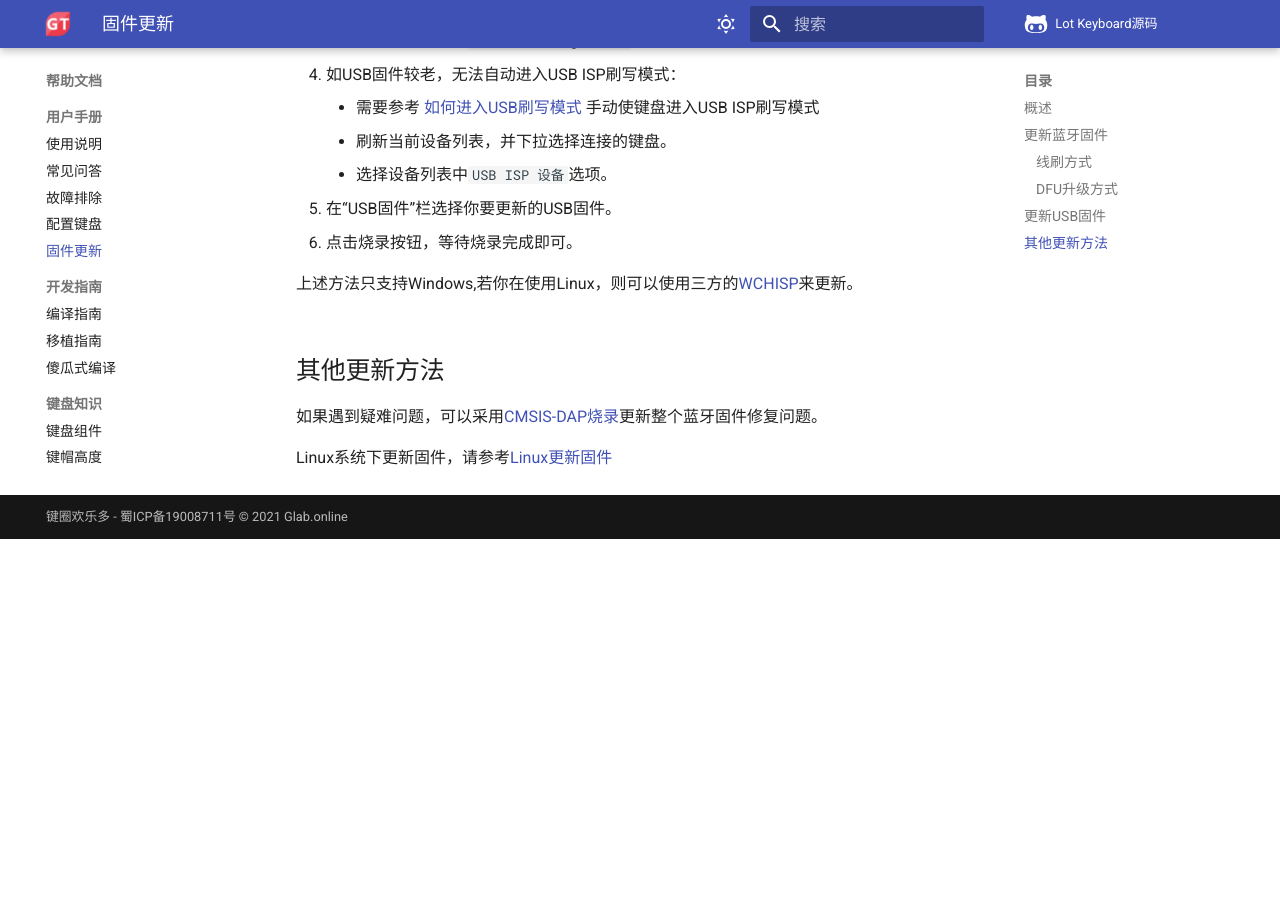
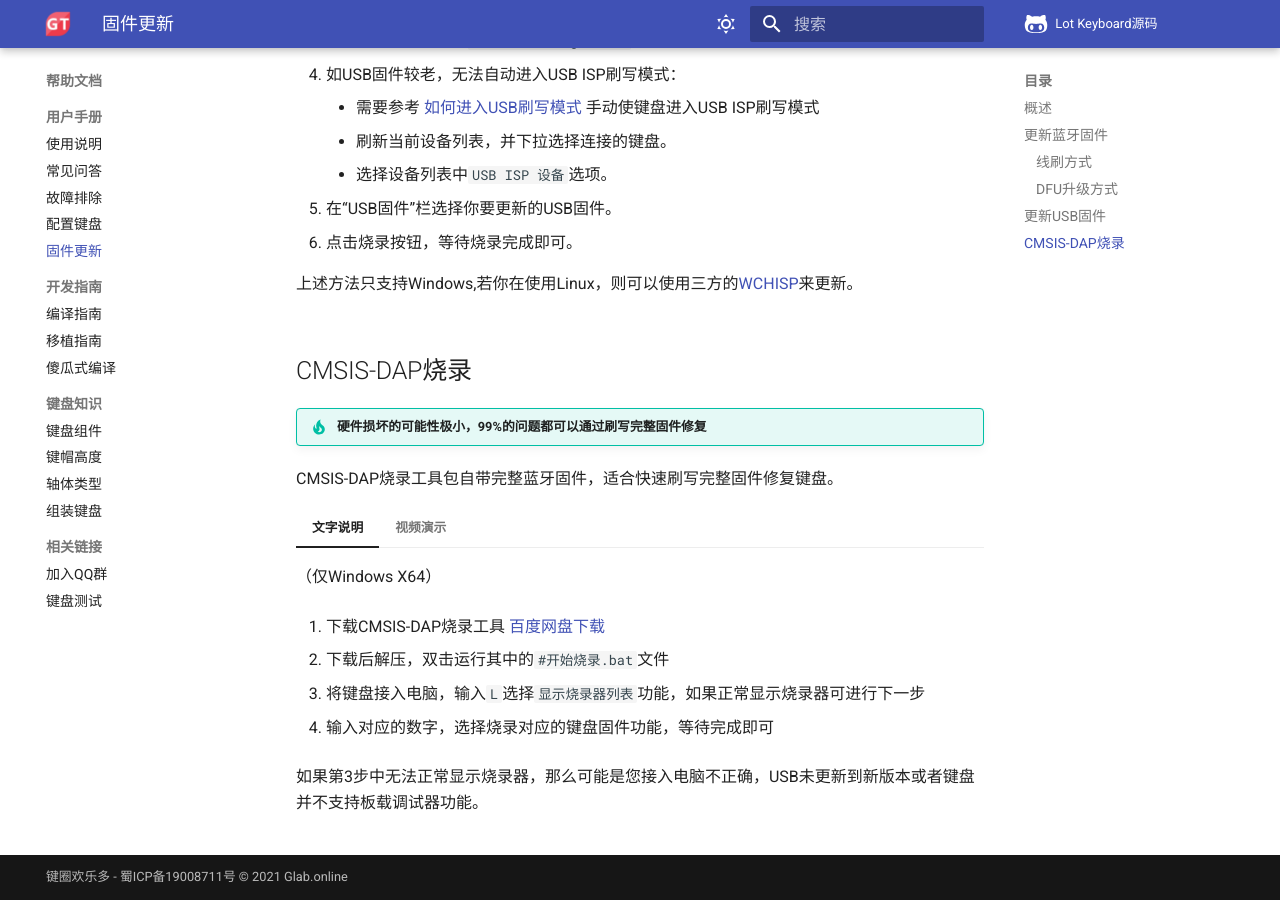
Before and after one commit to genokolar/genokolar.github.io, an MkDocs documentation site: the page built from docs/upgrade.md, in a window 1280 px wide and 900 px high, scrolled down 1935 px. Built offline with MkDocs 1.6.1 and Material for MkDocs 9.7.7, drawn with Linux system fonts in a browser that asks for light colours; comment, search, counter and statistics services are not loaded; before the commit the page ends 2474 px from its top, so only the background shows below that.

Commit message:
更新内容组织

```diff
--- a/docs/upgrade.md
+++ b/docs/upgrade.md
@@ -41,6 +41,21 @@
 
     !!! tip
         由于烧录工具已经更新，此视频只做为烧录演示。
+
+=== "Linux系统更新固件"
+
+    环境配置
+
+    1.  打开终端，输入 ``sudo apt install python3`` ，然后回车（Arch系、RedHat系请自行修改命令）
+    2.  输入 ``sudo pip3 install pyocd`` ，然后回车，等待安装完毕
+    3.  输入 ``pyocd list`` 确认安装成功
+
+    更新固件
+
+    1.  确保你下载的是调试器用的HEX格式的固件。
+    2.  将键盘接入电脑，输入 ``pyocd list`` 并回车，这时应该会见到你的键盘
+    3.  输入 ``pyocd flash -t nrf52 [filename.hex]`` （将 ``[filename.hex]`` 替换为你下载的固件的文件名）并回车，等待刷入完毕
+    4.  刷新完毕后，拔下电池和USB线，然后重新插上。
 
 === "刷写警示"
     !!! warning "警告"
@@ -114,9 +129,29 @@
     !!! tip
         由于烧录工具已经更新，此视频只做为烧录演示。
 
-<span id="其他更新方法">其他更新方法</span>
--------------
+<span id="CMSIS-DAP烧录工具更新">CMSIS-DAP烧录</span>
+-----------
 
-如果遇到疑难问题，可以采用[CMSIS-DAP烧录](upgrade2.md#CMSIS-DAP烧录工具更新)更新整个蓝牙固件修复问题。
+!!! tip "硬件损坏的可能性极小，99%的问题都可以通过刷写完整固件修复"
 
-Linux系统下更新固件，请参考[Linux更新固件](upgrade2.md#Linux更新固件)
+CMSIS-DAP烧录工具包自带完整蓝牙固件，适合快速刷写完整固件修复键盘。
+
+=== "文字说明"
+    （仅Windows X64）
+
+    1. 下载CMSIS-DAP烧录工具 [百度网盘下载](https://eyun.baidu.com/s/3smnHnI1)
+
+    2. 下载后解压，双击运行其中的`#开始烧录.bat`文件
+
+    3. 将键盘接入电脑，输入`L`选择`显示烧录器列表`功能，如果正常显示烧录器可进行下一步
+
+    4. 输入对应的数字，选择烧录对应的键盘固件功能，等待完成即可
+
+    如果第3步中无法正常显示烧录器，那么可能是您接入电脑不正确，USB未更新到新版本或者键盘并不支持板载调试器功能。
+
+=== "视频演示"
+
+    <video id="video" width="360px" height="auto" controls="controls" preload="none" poster="http://glab.online/wp-content/uploads/2019/10/favicon.png">
+    <source id="mp4" src="https://glab.online/down/CMSIS-DAP2.mp4" type="video/mp4">
+    您的浏览器不支持播放此视频
+    </video>
```
Also changed, not shown: docs/trouble.md (+2 -2 lines), docs/upgrade2.md (deleted, +0 -43 lines).
